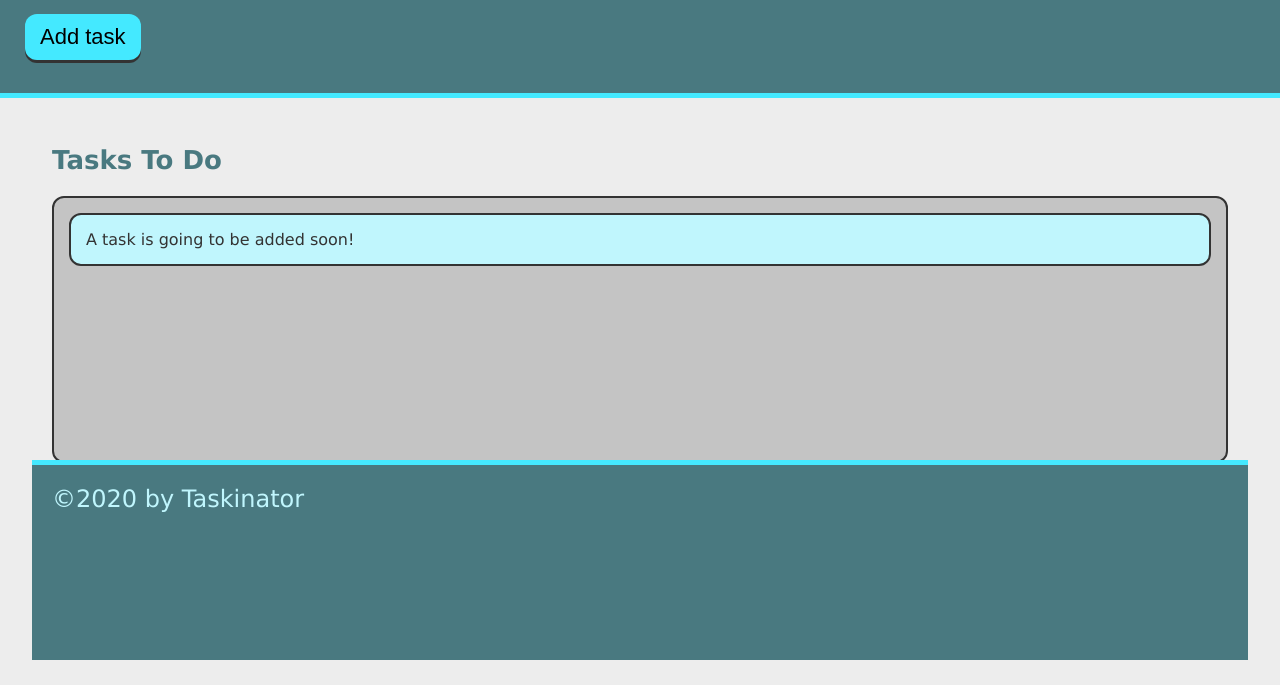
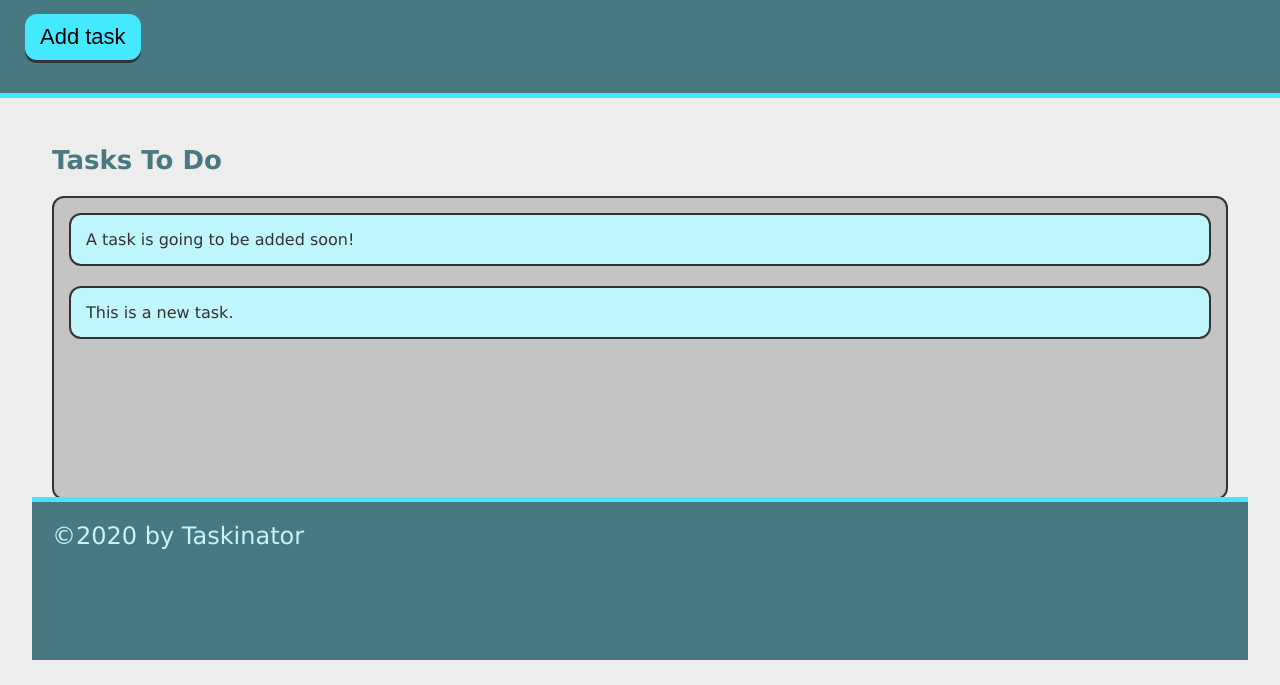
Before and after one commit to cgcam95/taskinator, a plain HTML site: page index.html in a window 1280 px wide. Both pictures are taken after a click on the button "Add task". Shown: the part 115-800 px from the top of the page. Drawn offline with Linux system fonts and the light colour scheme.

Commit message:
add ability to add task

```diff
--- a/assets/js/script.js
+++ b/assets/js/script.js
@@ -0,0 +1,11 @@
+var buttonEl = document.querySelector("#save-task");
+var tasksToDoEl = document.querySelector("#tasks-to-do");
+
+var createTaskHandler = function() {
+    var listItemEl = document.createElement("li");
+    listItemEl.className = "task-item";
+    listItemEl.textContent = "This is a new task.";
+    tasksToDoEl.appendChild(listItemEl);
+};
+
+buttonEl.addEventListener("click", createTaskHandler);
--- a/index.html
+++ b/index.html
@@ -12,13 +12,13 @@
     <header>
       <h1 class="page-title">Taskinator</h1>
       <p>Click the button below to add a new task!</p>
-      <button class="btn">Add task</button>
+      <button class="btn" id="save-task"> Add task</button>
     </header>
 
     <main class="page-content">
       <section class="task-list-wrapper">
           <h2 class="list-title">Tasks To Do</h2>
-          <ul class="task-list">
+          <ul class="task-list" id="tasks-to-do">
               <li class="task-item">A task is going to be added soon!</li>
           </ul>
       </section>
```
Also changed, not shown: 1 other file.
